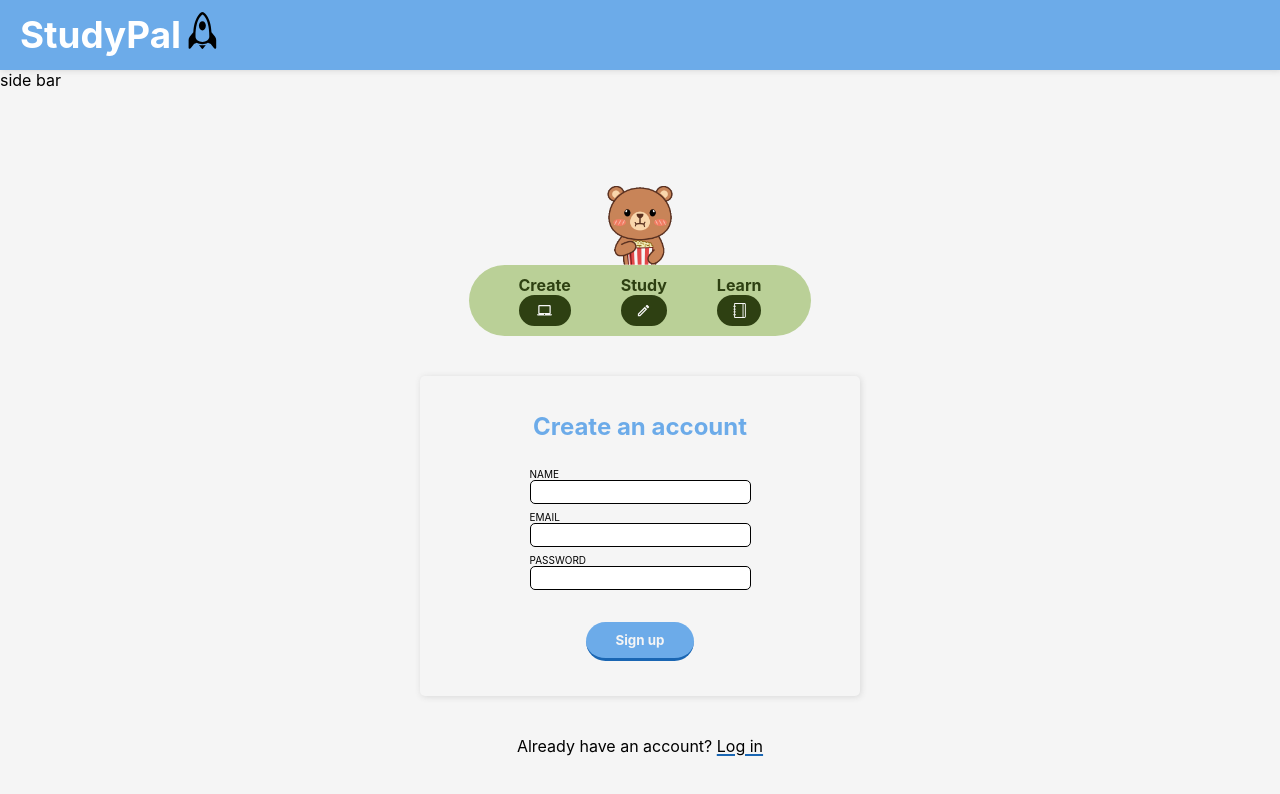
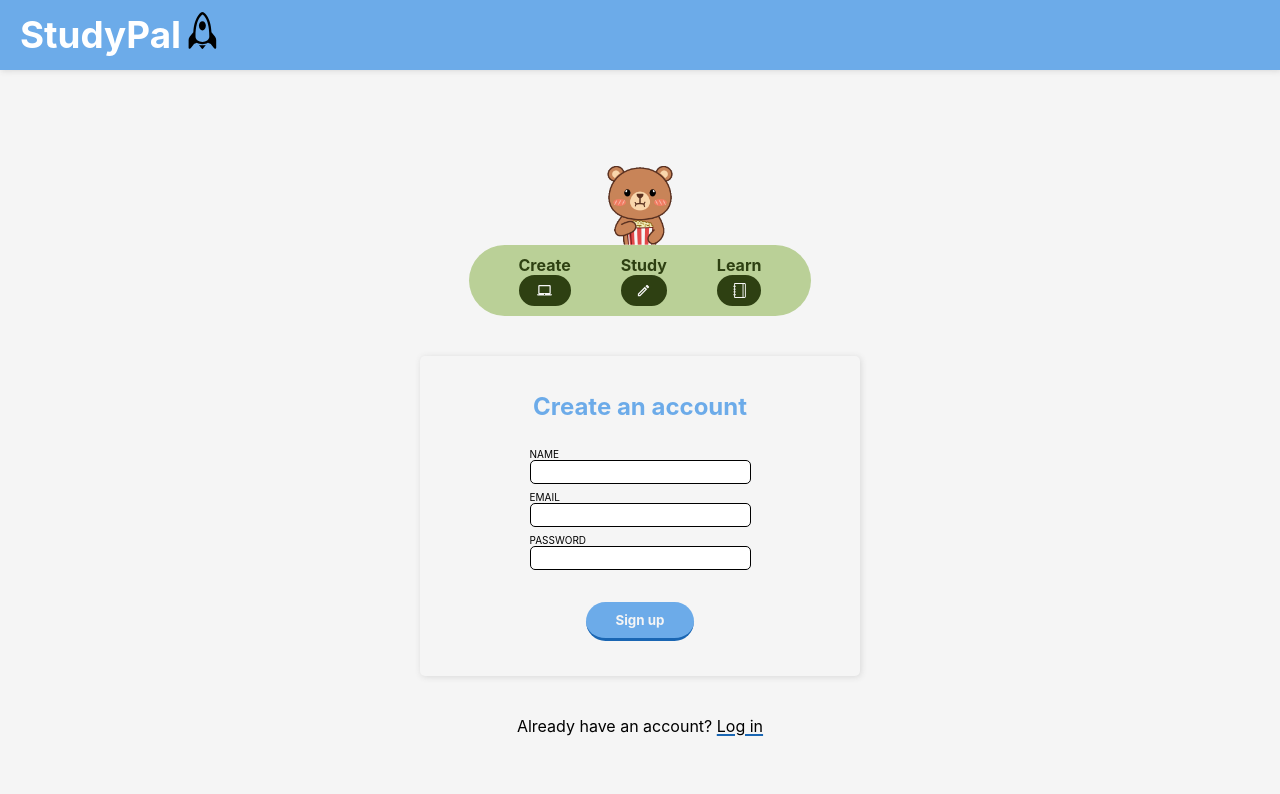
Before and after one commit to HafsaSarker/studyPal, a React (Vite) app in the folder studyPal/: page / in a window 1280 px wide. Shown: the top 794 px of the page. Built offline with nearby package versions, Linux system fonts and the light colour scheme; a web font is replaced by a local one.

Commit message:
add routes

```diff
--- a/studyPal/src/App.jsx
+++ b/studyPal/src/App.jsx
@@ -3,19 +3,20 @@ import { Routes, Route } from "react-router-dom";
 import Navbar from './Components/Navbar/Navbar';
 import HomePage from './pages/HomePage/HomePage';
 import Dashboard from './pages/Dashboard/Dashboard';
-import Layout from './Routes/Layout/Layout';
+import MasterLayout from './Routes/MasterLayout/MasterLayout';
+
 import './App.css'
 
 function App() {
 const [isLoggedIn, setIsLoggedIn] = useState(false);
 
+
   return (
     <div className="App">
       <Navbar />
 
-
       <Routes>
-        <Route path='/' element={<Layout />}>
+        <Route path='/' element={<MasterLayout />}>
 
           <Route index element={
             <HomePage
@@ -25,7 +26,6 @@ const [isLoggedIn, setIsLoggedIn] = useState(false);
           />
 
           <Route path='/dashboard' element={<Dashboard />}/>
-
         </Route>
       </Routes>
     </div>
--- a/studyPal/src/Routes/Layout/Layout.css
+++ /dev/null
@@ -1,3 +0,0 @@
-.layout {
-    color: black;
-}
--- a/studyPal/src/Routes/Layout/Layout.jsx
+++ /dev/null
@@ -1,17 +0,0 @@
-import './Layout.css'
-import SideNav from '../../Components/sideNav/SideNav'
-import { Outlet } from 'react-router-dom'
-
-export default function Layout() {
-    return (
-        <div className='layout'>
-            <div className="sideBar">
-                <SideNav />
-            </div>
-
-            <div className="outlet-container">
-                <Outlet />
-            </div>
-        </div>
-    )
-}
--- /dev/null
+++ b/studyPal/src/Routes/MasterLayout/MasterLayout.css
@@ -0,0 +1,2 @@
+.master-layout {
+}
--- /dev/null
+++ b/studyPal/src/Routes/MasterLayout/MasterLayout.jsx
@@ -0,0 +1,11 @@
+import './MasterLayout.css'
+import { Outlet } from 'react-router-dom'
+
+
+export default function MasterLayout() {
+    return (
+        <div className='master-layout'>
+            <Outlet />
+        </div>
+    )
+}
```
